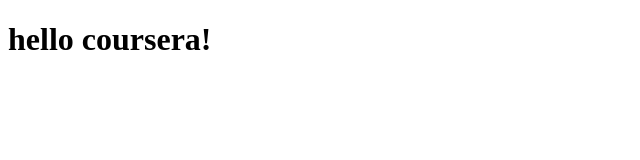
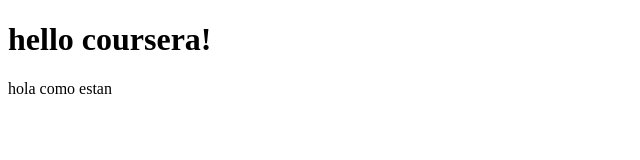
Before and after one commit to abrahamcoursera/coursera-test, a plain HTML site: page index.html in a window 1280 px wide. Shown: the whole page, without its empty margins (0-640 px from the left). Drawn offline with Linux system fonts and the light colour scheme.

Commit message:
Update index.html

```diff
--- a/index.html
+++ b/index.html
@@ -5,5 +5,6 @@
 </head>
 <body>
 <h1>hello coursera!</h1>
+	<p>hola como estan</p>
 </body>
 </html>
```
